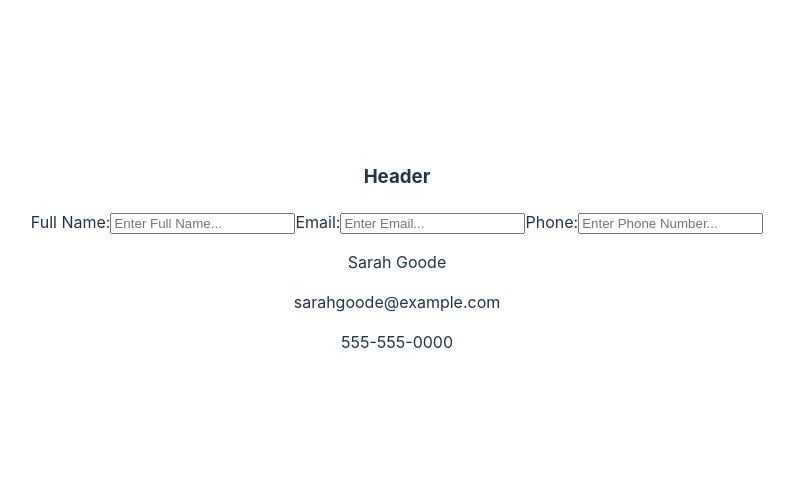
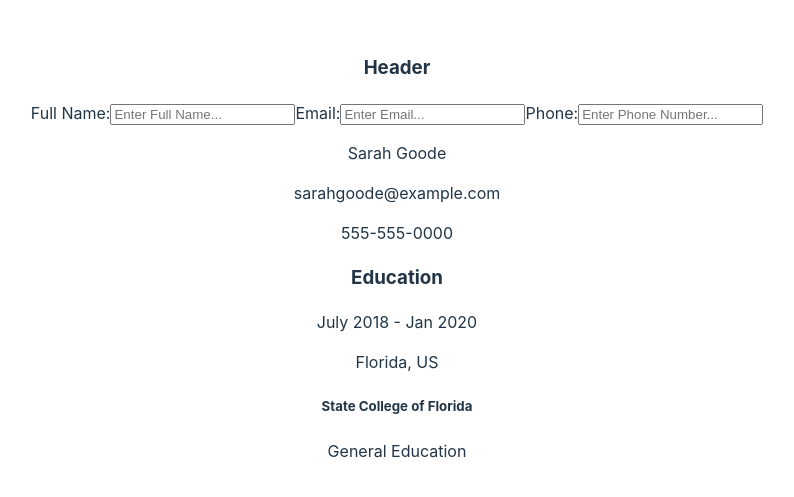
Before and after one commit to TCdotmake/cv-builder, a React (Vite) app: page / in a window 1280 px wide. Shown: the part 143-640 px from the top of the page, without its empty margins (243-1037 px from the left). Built offline with nearby package versions, Linux system fonts and the light colour scheme.

Commit message:
Display working for Education section

```diff
--- a/package.json
+++ b/package.json
@@ -11,7 +11,8 @@
   },
   "dependencies": {
     "react": "^18.2.0",
-    "react-dom": "^18.2.0"
+    "react-dom": "^18.2.0",
+    "uuid": "^9.0.1"
   },
   "devDependencies": {
     "@types/react": "^18.2.43",
--- a/src/App.jsx
+++ b/src/App.jsx
@@ -1,27 +1,26 @@
-import { useState } from 'react'
-import './App.css'
-import Preview from './Preview';
-import Builder from './Builder';
+import { useState } from "react";
+import "./App.css";
+import Preview from "./Preview";
+import Builder from "./Builder";
+import { v4 as uuid } from "uuid";
+
+import example from "./example";
+
 function App() {
-  const infoexample = {
-    name: 'Sarah Goode',
-    email: 'sarahgoode@example.com ',
-    phone: '555-555-0000'
-  }
-  const [info, setinfo] = useState({...infoexample});
+  const [info, setinfo] = useState({ ...example.info });
 
-  function updateInfo(key, value){
-    setinfo({...info, [key]:value});
+  function updateInfo(key, value) {
+    setinfo({ ...info, [key]: value });
   }
 
+  const [edu, setedu] = useState({ ...example.edu });
+
   return (
-
-      <main>
-        <Builder updateInfo={updateInfo}/>
-        <Preview cv={info}/>
-      </main>
-
-  )
+    <main>
+      <Builder updateInfo={updateInfo} />
+      <Preview info={info} edu={edu} />
+    </main>
+  );
 }
 
-export default App
+export default App;
--- /dev/null
+++ b/src/Education.jsx
@@ -0,0 +1,36 @@
+import { TimeLocation } from "./TimeLocation";
+
+function EducationDetails({ source }) {
+  return (
+    <div>
+      <h4 className="hidden">Education Details</h4>
+      {source.school && <h5>{source.school}</h5>}
+      {source.degree && <p>{source.degree}</p>}
+    </div>
+  );
+}
+function School({ source }) {
+  return (
+    <div>
+      <TimeLocation source={source} />
+      <EducationDetails source={source} />
+    </div>
+  );
+}
+export function Education({ edu }) {
+  if (Object.keys(edu).length > 0) {
+    const schools = [];
+    for (const [uid, source] of Object.entries(edu)) {
+      schools.push([uid, source]);
+    }
+
+    return (
+      <div>
+        <h3>Education</h3>
+        {schools.map((source) => {
+          return <School key={source[0]} source={source[1]} />;
+        })}
+      </div>
+    );
+  }
+}
--- a/src/Preview.jsx
+++ b/src/Preview.jsx
@@ -1,21 +1,24 @@
-function GeneralInfo({cv}){
+import { Education } from "./Education";
+
+function GeneralInfo({ info }) {
   return (
     <div>
       <h3 className="hidden">General Info</h3>
-            <p>{cv.name}</p>
-            <p>{cv.email}</p>
-            <p>{cv.phone}</p>
+      <p>{info.name}</p>
+      <p>{info.email}</p>
+      <p>{info.phone}</p>
     </div>
-    )
+  );
 }
 
-function Preview({cv}){
+function Preview({ info, edu }) {
   return (
     <section>
       <h2 className="hidden">Preview</h2>
-        <GeneralInfo cv={cv}/>
+      <GeneralInfo info={info} />
+      <Education edu={edu} />
     </section>
-    )
+  );
 }
 
 export default Preview;
--- /dev/null
+++ b/src/TimeLocation.jsx
@@ -0,0 +1,17 @@
+export function TimeLocation({ source }) {
+  let time;
+  if (source.start && source.end) {
+    time = <p>{`${source.start} - ${source.end}`}</p>;
+  } else if (source.start || source.end) {
+    time = <p>{source.start || source.end}</p>;
+  } else {
+    time = null;
+  }
+  return (
+    <div>
+      <h4 className="hidden">Time and Location</h4>
+      {time}
+      {source.location && <p>{source.location}</p>}
+    </div>
+  );
+}
--- /dev/null
+++ b/src/example.js
@@ -0,0 +1,19 @@
+import { v4 as uuid } from "uuid";
+const schoolID = uuid();
+const example = {
+  info: {
+    name: "Sarah Goode",
+    email: "sarahgoode@example.com ",
+    phone: "555-555-0000",
+  },
+  edu: {
+    [schoolID]: {
+      school: "State College of Florida",
+      degree: "General Education",
+      start: "July 2018",
+      end: "Jan 2020",
+      location: "Florida, US",
+    },
+  },
+};
+export default example;
```
Also changed, not shown: 1 other file (tests, documents, lock files or other folders). Lines whose indentation alone changed are shown as unchanged.
